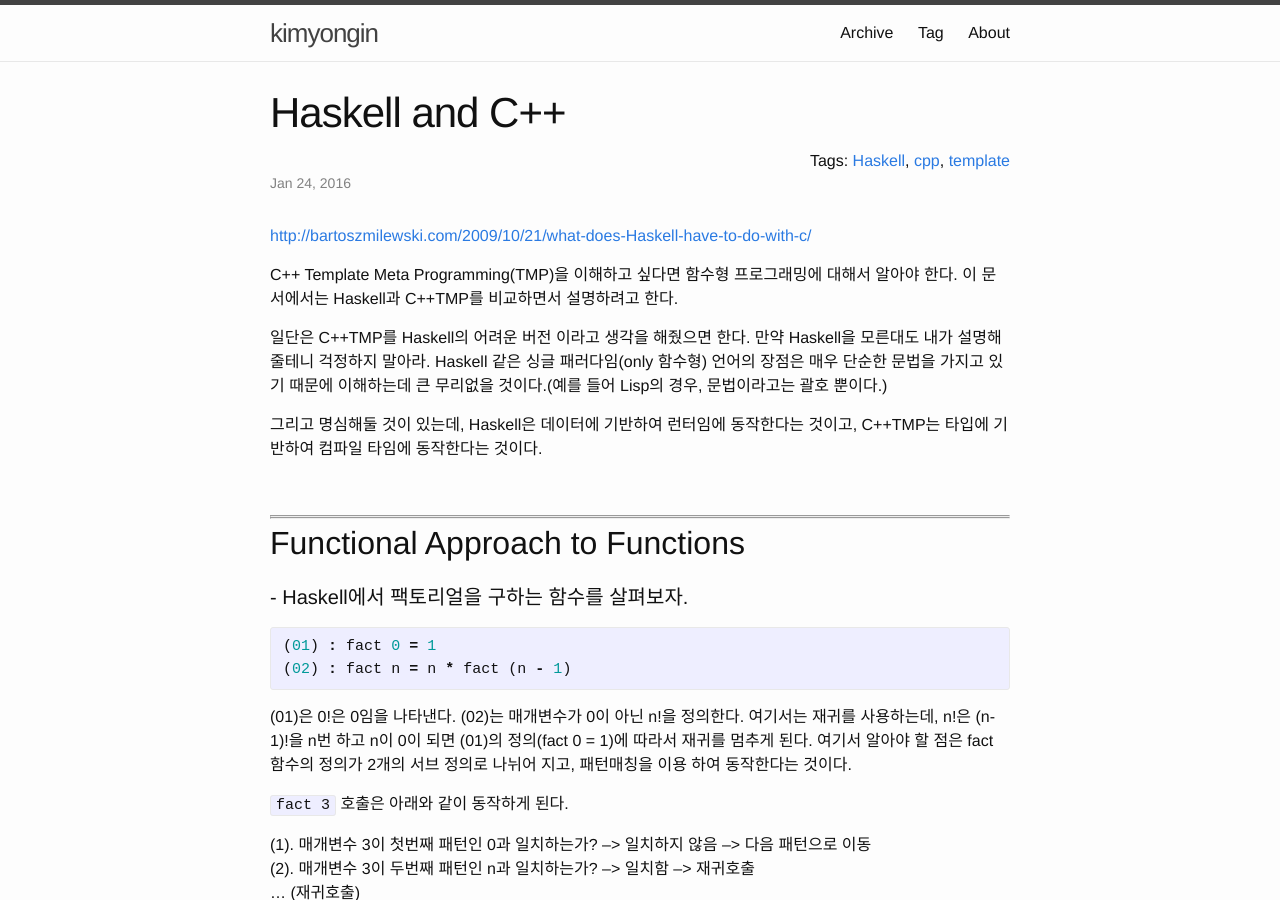
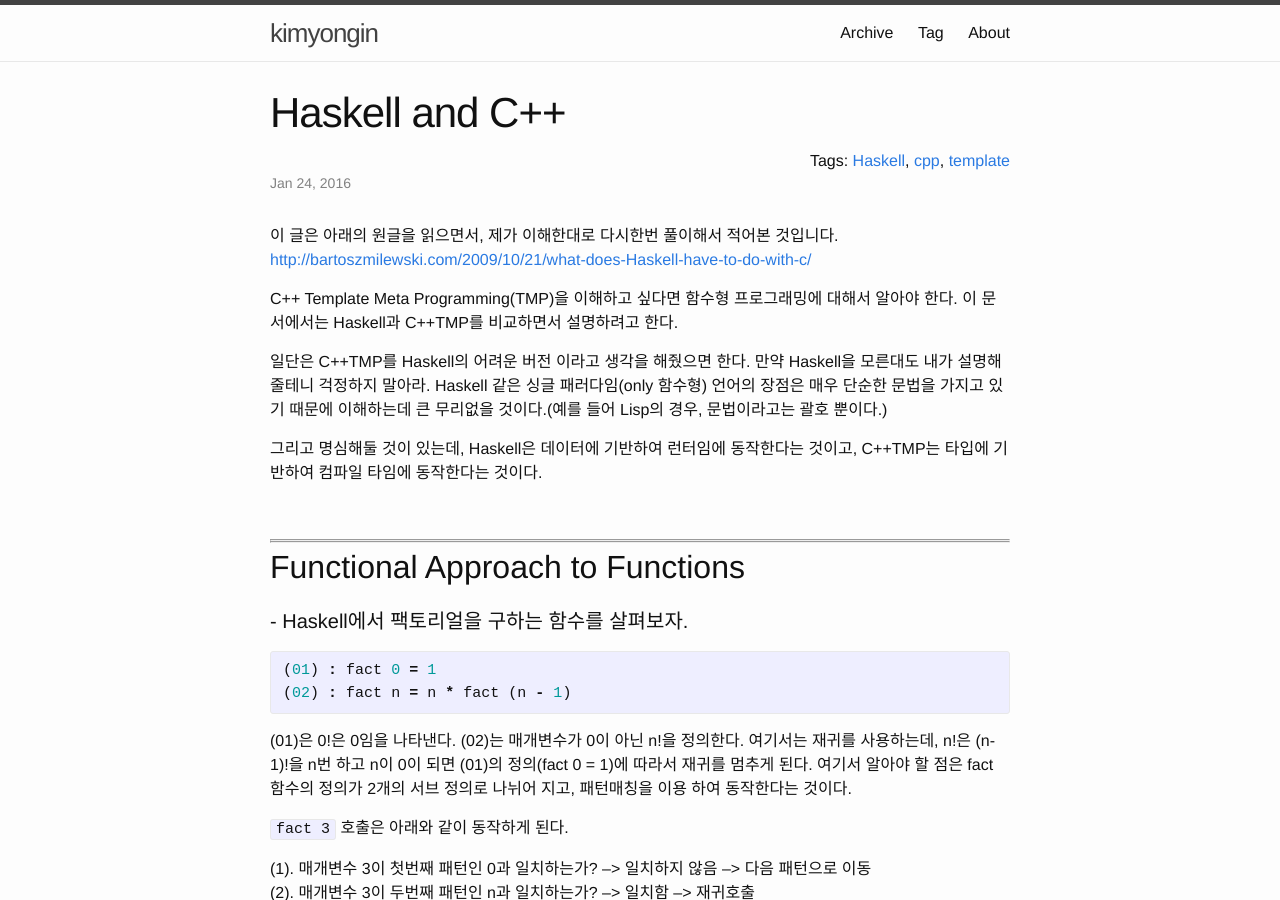
Before and after one commit to kimyongin/kimyongin.github.com, a Jekyll site: the page built from _posts/2016-01-24-haskell-cpp.markdown, in a window 1280 px wide and 900 px high. Built offline with Jekyll 4.4.1, drawn with Linux system fonts in a browser that asks for light colours.

Commit message:
'haskell'

```diff
--- a/_posts/2016-01-24-haskell-cpp.markdown
+++ b/_posts/2016-01-24-haskell-cpp.markdown
@@ -5,6 +5,7 @@ date: 2016-01-24 09:53:25
 tags: Haskell cpp template
 ---
 
+이 글은 아래의 원글을 읽으면서, 제가 이해한대로 다시한번 풀이해서 적어본 것입니다.
 [http://bartoszmilewski.com/2009/10/21/what-does-Haskell-have-to-do-with-c/](http://bartoszmilewski.com/2009/10/21/what-does-Haskell-have-to-do-with-c/)
 
 C++ Template Meta Programming(TMP)을 이해하고 싶다면 함수형 프로그래밍에 대해서 알아야 한다.
```
